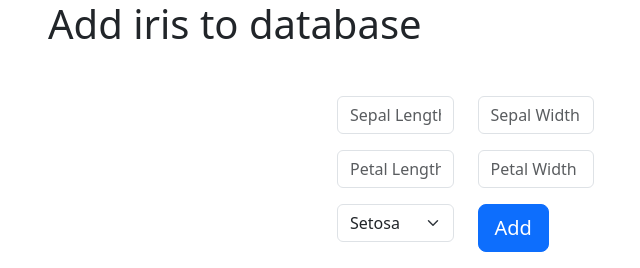
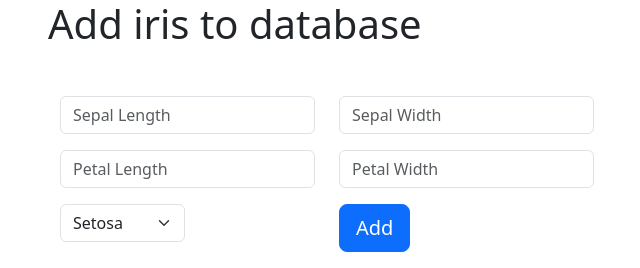
Before and after one commit to HubertKlosowski/Programming_in_Python, a Flask app: page / in a window 1280 px wide. Shown: the top 268 px of the page, without its empty margins (34-674 px from the left). Run offline with Flask 3, Linux system fonts and the light colour scheme; data that the repository does not hold is empty.

Commit message:
odswierzanie dziala

```diff
--- a/Zadanie3/website/table.py
+++ b/Zadanie3/website/table.py
@@ -52,11 +52,11 @@ def add():
         db.session.add(new_iris)
         db.session.flush()
         db.session.commit()
-        return redirect(url_for('table.home'))
     except Exception as e:
         print(e)
         db.session.rollback()
         return render_template('400_error.html', error_message=str(e)), 400
+    return redirect(url_for('table.home'))
 
 
 @table.route('/delete/<int:record_id>', methods=['POST'])
--- a/Zadanie3/website/templates/table.html
+++ b/Zadanie3/website/templates/table.html
@@ -12,11 +12,6 @@
             td, th {
                 vertical-align: middle !important;
                 text-align: center;
-            }
-            #add_form {
-                display: flex;
-                align-items: center;
-                justify-content: center;
             }
         </style>
     </head>
```
